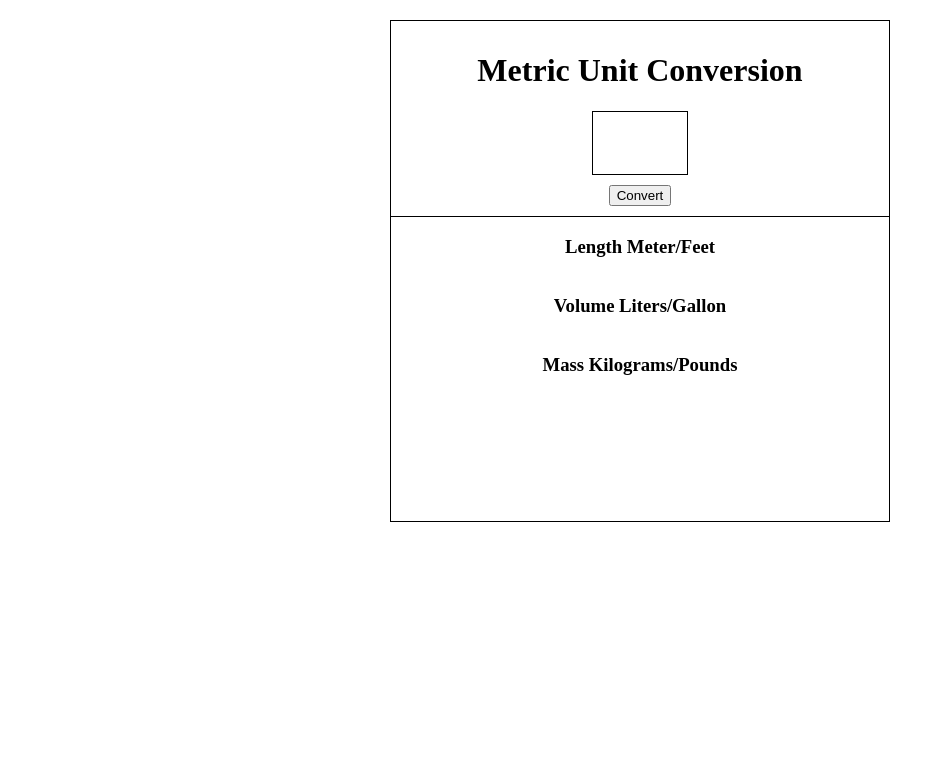
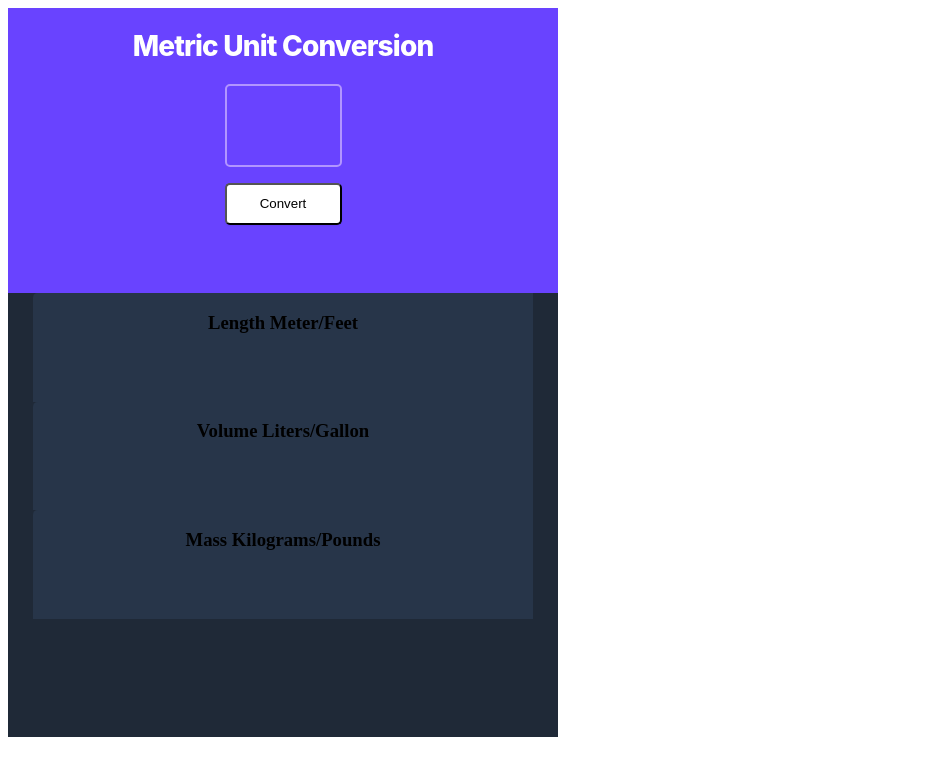
Before and after one commit to kebin20/unit-converter, a plain HTML site: page index.html in a window 1280 px wide. Shown: the whole page, without its empty margins (0-945 px from the left). Drawn offline with Linux system fonts and the light colour scheme.

Commit message:
Updated HTML and CSS for styling

```diff
--- a/index.html
+++ b/index.html
@@ -9,12 +9,14 @@
 </head>
 <body>
   <div class="container">
+    <main>
   <div class="convert-dp">
   <h1>Metric Unit Conversion</h1>
-  <input type="number" id="unit-input" name="unit" required
+  <input type="text" id="unit-input" name="unit" required
        minlength="1">
   <button class="convert-btn">Convert</button>
     </div>
+    </main>
   <div class="unit-dp">
     <div class="length-dp">
       <h3>Length Meter/Feet</h3>
--- a/style.css
+++ b/style.css
@@ -1,33 +1,76 @@
 body {
-    max-width: 500px;
-    margin: auto;
+  display: flex;
+
+}
+
+.container {
+width: 550px;
+height: 729px;
+left: 696px;
+top: 126px;
+background: #1F2937;
+}
+
+main {
+  width: 550px;
+  height: 285px;
+  left: 0px;
+  top: 0px;
+  background: #6943FF;
+}
+
+h1 {
+ font-family: 'Inter';
+ font-style: normal;
+ font-weight: 800;
+ font-size: 28px;
+ line-height: 38px;
+
+/* identical to box height, or 136% */
+ text-align: center;
+ letter-spacing: -0.03em;
+
+ color: #FFFFFF;
 }
 
 h3 {
   text-align: center;
 }
 
-  .container {
-    border: 1px solid;
-    height: 500px;
-    margin-top: 20px;
+button {
+width: 117px;
+height: 42px;
+left: 217px;
+top: 209px;
+background: #FFFFFF;
+/* shadow/sm */
+box-shadow: 0px 1px 2px rgba(0, 0, 0, 0.05);
+border-radius: 5px;
 }
 
+
+
 #unit-input{
-    border: solid 1px;
-    height: 60px;
-    width: 90px;
-    font-size: large;
+  font-size: 2rem;
   text-align: center;
-    margin-bottom: 10px;
+  margin-bottom: 0.5em;
+  box-sizing: border-box;
+  width: 117px;
+  height: 83px;
+  left: 217px;
+  top: 101px;
+  border: 2px solid #B295FF;
+  border-radius: 5px;
+  font-family: 'Inter';
+  font-style: normal;
+  background: #6943FF;
+  color: white;
 }
 
 .convert-dp {
   display: flex;
   flex-direction: column;
   align-items: center;
-    padding: 10px;
-    border-bottom: solid 1px;
 }
 
 .unit-dp {
@@ -35,3 +78,15 @@ body {
   flex-direction: column;
   align-items: center;
 }
+
+.length-dp,
+.volume-dp,
+.mass-dp {
+ width: 500px;
+ height: 108.57px;
+ left: 25px;
+ top: 321px;
+
+background: #273549;
+border-radius: 4.68077px 0px 0px 0px;
+}
```
Also changed, not shown: app.js (+21 -20 lines). Lines whose indentation alone changed are shown as unchanged.
